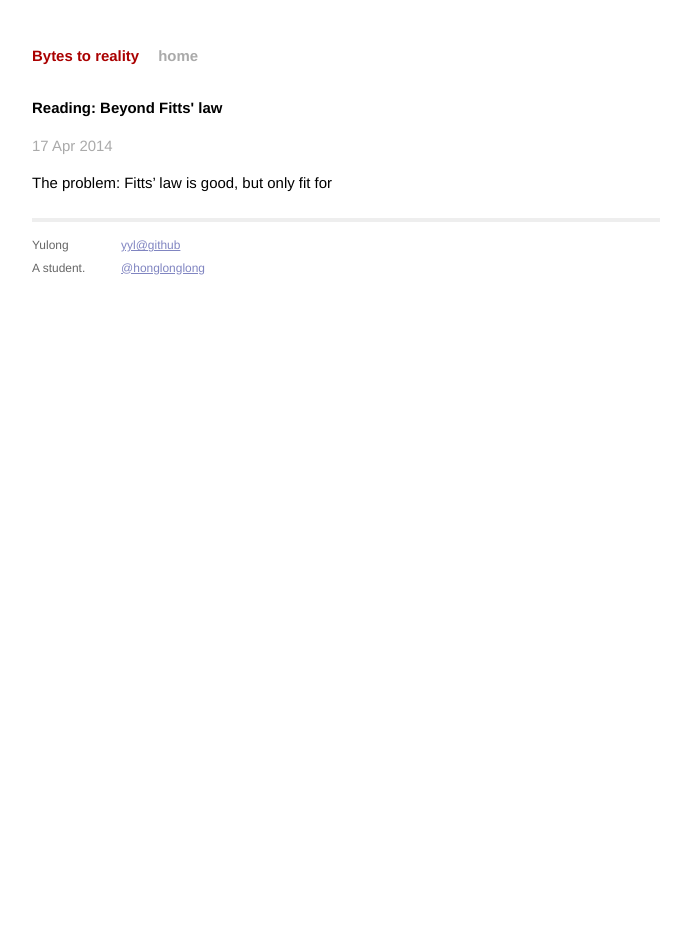
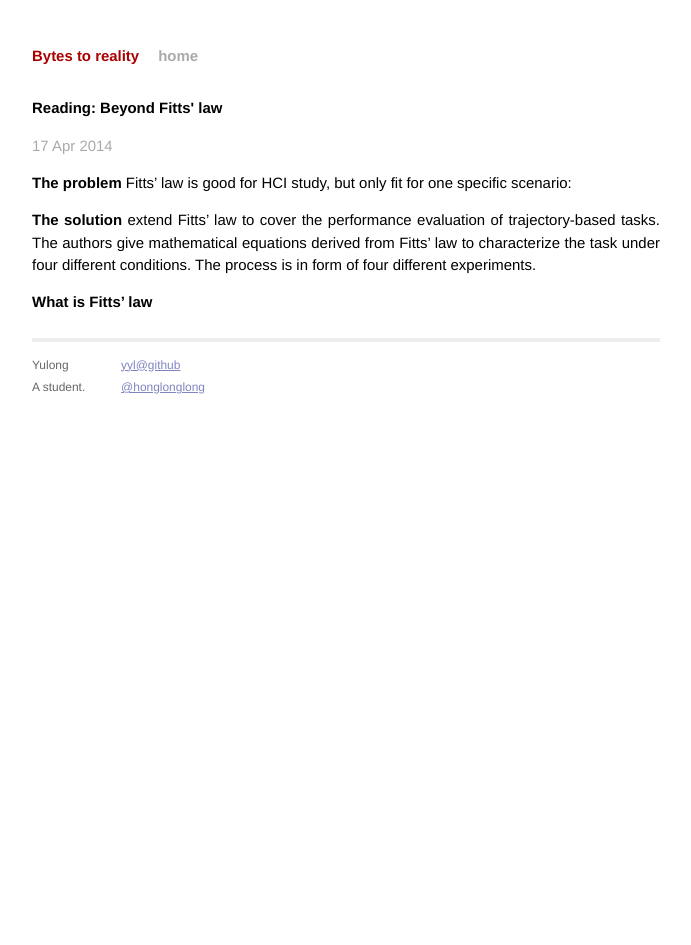
Before and after one commit to yyl/yyl.github.io, a Jekyll site: the page built from _posts/2014-04-17-fitts-law-and-steering-law.md, in a window 1280 px wide. Shown: the whole page, without its empty margins (294-985 px from the left). Built offline with Jekyll 4.4.1, drawn with Linux system fonts in a browser that asks for light colours; Markdown is read by kramdown in place of the engine named in the settings.

Commit message:
Update 2014-04-17-fitts-law-and-steering-law.md

```diff
--- a/_posts/2014-04-17-fitts-law-and-steering-law.md
+++ b/_posts/2014-04-17-fitts-law-and-steering-law.md
@@ -5,4 +5,8 @@ date:   2014-04-17 23:10:10
 categories: HCI
 ---
 
-The problem: Fitts' law is good, but only fit for
+**The problem** Fitts' law is good for HCI study, but only fit for one specific scenario:
+
+**The solution** extend Fitts' law to cover the performance evaluation of trajectory-based tasks. The authors give mathematical equations derived from Fitts' law to characterize the task under four different conditions. The process is in form of four different experiments.
+
+### What is Fitts' law
```
